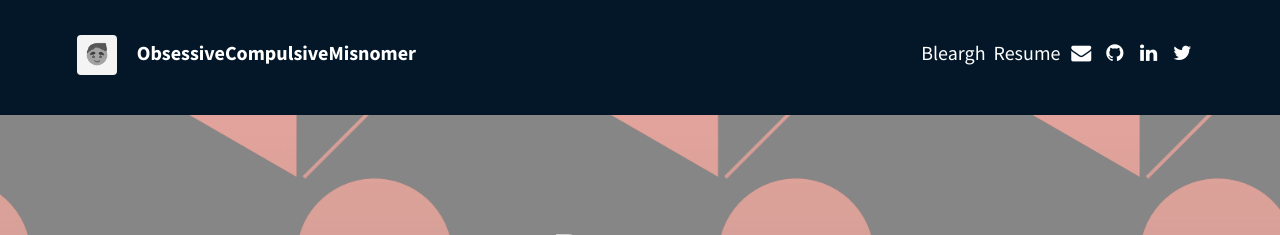
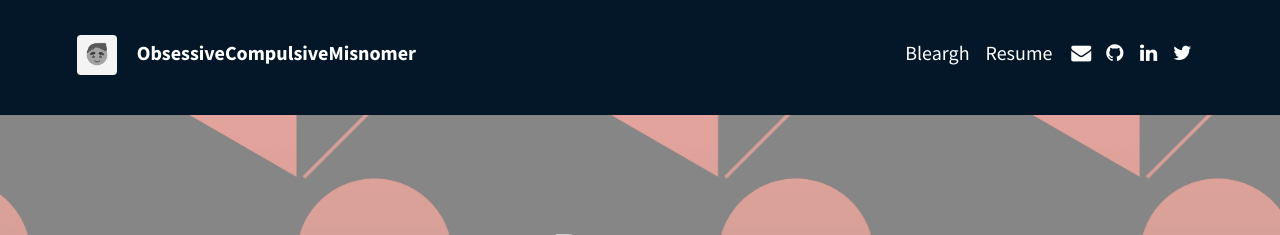
Before and after one commit to kokhouser/kokhouser.github.io, a Jekyll site: the page built from resume.md, in a window 1280 px wide. Shown: the top 235 px of the page. Built offline with Jekyll 4.4.1, drawn with Linux system fonts in a browser that asks for light colours; nearby versions of some CDN libraries.

Commit message:
Cleaned up nav bar

```diff
--- a/_includes/header.html
+++ b/_includes/header.html
@@ -21,7 +21,7 @@
 			{% for page in site.pages %}
 				{% if page.title and page.hide != true %}
 				<li>
-					<a class="page-link" href="{{ page.url | prepend: site.baseurl }}">{{ page.title }}</a>
+					<a class="page-link" href="{{ page.url | prepend: site.baseurl }}">{{ page.title }} &nbsp</a>
 				</li>
 				{% endif %}
 			{% endfor %}
```
